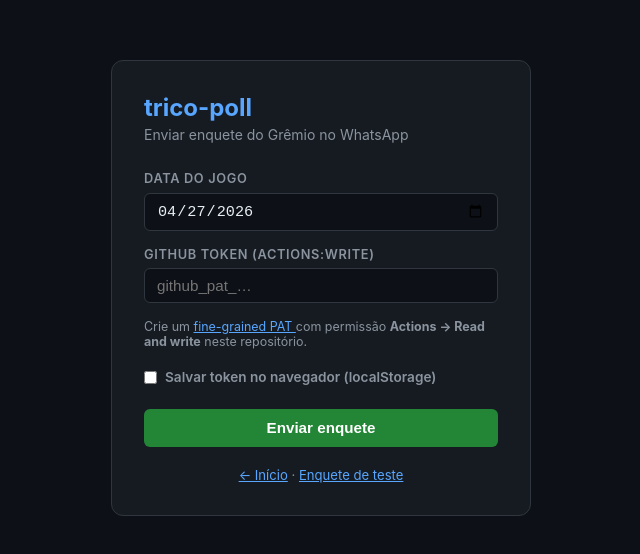
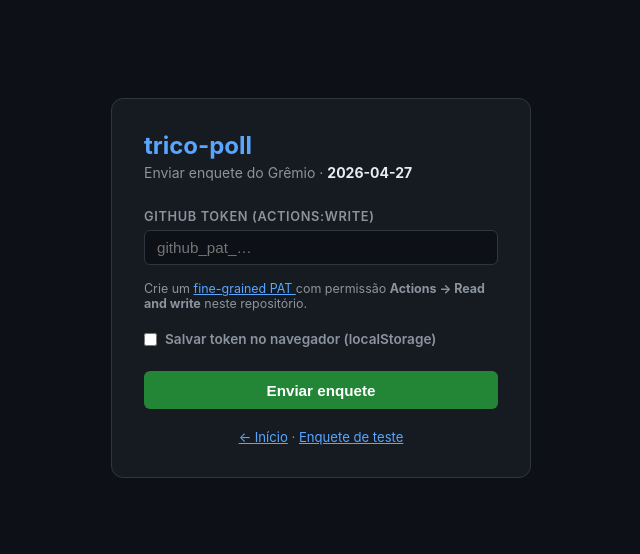
Before and after one commit to augustoaccorsi/trico-poll, a website: page docs/today/index.html in a window 1280 px wide. Shown: the part 112-666 px from the top of the page, without its empty margins (319-959 px from the left). Drawn offline with Linux system fonts and the light colour scheme.

Commit message:
Remove date picker from /today — always uses today in BRT

```diff
--- a/docs/today/index.html
+++ b/docs/today/index.html
@@ -40,6 +40,8 @@
       margin-bottom: 1.75rem;
     }
 
+    .subtitle strong { color: #e6edf3; }
+
     label {
       display: block;
       font-size: 0.8rem;
@@ -50,7 +52,6 @@
       margin-bottom: 0.4rem;
     }
 
-    input[type="date"],
     input[type="password"] {
       width: 100%;
       background: #0d1117;
@@ -64,18 +65,7 @@
       transition: border-color 0.15s;
     }
 
-    input[type="date"]:focus,
-    input[type="password"]:focus {
-      border-color: #58a6ff;
-    }
-
-    .pat-row {
-      display: flex;
-      gap: 0.5rem;
-      margin-bottom: 1rem;
-    }
-
-    .pat-row input { margin-bottom: 0; flex: 1; }
+    input[type="password"]:focus { border-color: #58a6ff; }
 
     .pat-hint {
       font-size: 0.78rem;
@@ -140,15 +130,10 @@
 <body>
 <div class="card">
   <div class="logo">trico-poll</div>
-  <div class="subtitle">Enviar enquete do Grêmio no WhatsApp</div>
-
-  <label for="date-input">Data do jogo</label>
-  <input type="date" id="date-input">
+  <div class="subtitle" id="subtitle">Enviar enquete do Grêmio no WhatsApp</div>
 
   <label for="pat-input">GitHub Token (actions:write)</label>
-  <div class="pat-row">
-    <input type="password" id="pat-input" placeholder="github_pat_…">
-  </div>
+  <input type="password" id="pat-input" placeholder="github_pat_…">
   <div class="pat-hint">
     Crie um
     <a href="https://github.com/settings/personal-access-tokens/new" target="_blank" rel="noopener">
@@ -176,23 +161,15 @@
   const REPO  = 'trico-poll';
   const WORKFLOW = 'send-poll.yml';
 
-  const dateInput  = document.getElementById('date-input');
-  const patInput   = document.getElementById('pat-input');
-  const savePat    = document.getElementById('save-pat');
-  const sendBtn    = document.getElementById('send-btn');
-  const statusEl   = document.getElementById('status');
+  const patInput = document.getElementById('pat-input');
+  const savePat  = document.getElementById('save-pat');
+  const sendBtn  = document.getElementById('send-btn');
+  const statusEl = document.getElementById('status');
 
-  // Pre-fill date from query param or today (BRT)
-  const params = new URLSearchParams(window.location.search);
-  const dateParam = params.get('date');
-  if (dateParam && /^\d{4}-\d{2}-\d{2}$/.test(dateParam)) {
-    dateInput.value = dateParam;
-  } else {
-    const brt = new Date().toLocaleDateString('en-CA', { timeZone: 'America/Sao_Paulo' });
-    dateInput.value = brt;
-  }
+  const today = new Date().toLocaleDateString('en-CA', { timeZone: 'America/Sao_Paulo' });
+  document.getElementById('subtitle').innerHTML =
+    `Enviar enquete do Grêmio · <strong>${today}</strong>`;
 
-  // Restore saved token
   const saved = localStorage.getItem('gh_pat');
   if (saved) { patInput.value = saved; savePat.checked = true; }
 
@@ -202,11 +179,8 @@
   }
 
   sendBtn.addEventListener('click', async () => {
-    const pat  = patInput.value.trim();
-    const date = dateInput.value;
-
-    if (!pat)  { setStatus('error', 'Informe o GitHub Token.'); return; }
-    if (!date) { setStatus('error', 'Selecione uma data.'); return; }
+    const pat = patInput.value.trim();
+    if (!pat) { setStatus('error', 'Informe o GitHub Token.'); return; }
 
     if (savePat.checked) {
       localStorage.setItem('gh_pat', pat);
@@ -226,12 +200,12 @@
           'Accept': 'application/vnd.github+json',
           'Content-Type': 'application/json',
         },
-        body: JSON.stringify({ ref: 'main', inputs: { date } }),
+        body: JSON.stringify({ ref: 'main', inputs: { date: today } }),
       });
 
       if (res.status === 204) {
         const runsUrl = `https://github.com/${OWNER}/${REPO}/actions/workflows/${WORKFLOW}`;
-        setStatus('success', `Workflow disparado para <strong>${date}</strong>. <a href="${runsUrl}" target="_blank" rel="noopener">Ver execução →</a>`);
+        setStatus('success', `Workflow disparado para <strong>${today}</strong>. <a href="${runsUrl}" target="_blank" rel="noopener">Ver execução →</a>`);
       } else {
         const body = await res.json().catch(() => ({}));
         setStatus('error', `Erro ${res.status}: ${body.message ?? 'falha desconhecida'}`);
```
